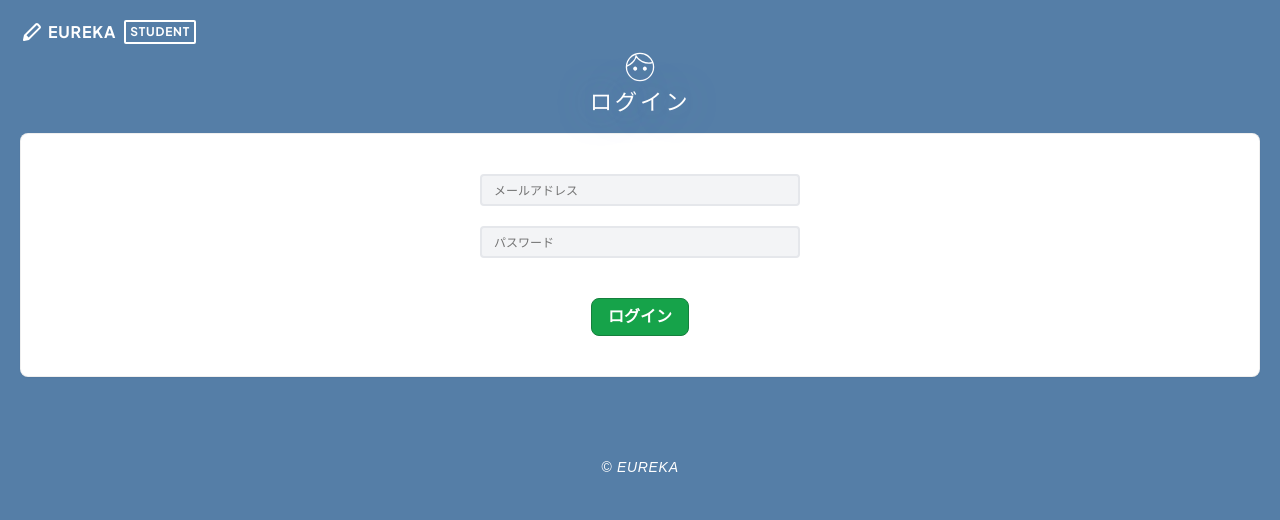
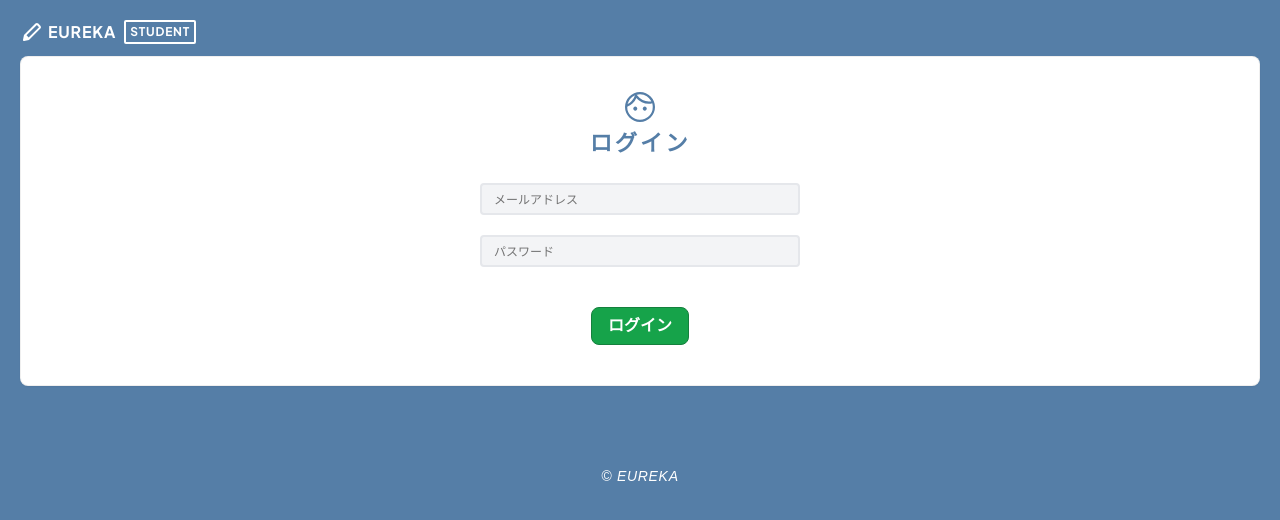
Before and after one commit to iriyamakotoe/react-next-eureka, a Next.js app: page /login in a window 1280 px wide. Shown: the top 520 px of the page. Built offline with nearby package versions, Linux system fonts and the light colour scheme.

Commit message:
ヘッダー＆見出しレイアウト変更

```diff
--- a/src/app/globals.css
+++ b/src/app/globals.css
@@ -41,14 +41,15 @@ input[type='number'] {
 }
 h2.pageTitle {
 	font-size: 1.4em;
-	margin-bottom: 0.6em;
-	color: white;
+	margin-bottom: 1em;
+	color: #557ea7;
 	text-align: center;
 	letter-spacing: 1px;
 	letter-spacing: 2.75px;
-	text-shadow: 0 0 35px #557ea7;
+	/* text-shadow: 0 0 35px #557ea7; */
 	background: url(./assets/img/student.svg) top center no-repeat;
 	padding-top: 1.7em;
+	font-weight: 700;
 }
 .ico-back {
 	background: url(./assets/img/ico_back.svg) top left no-repeat;
--- a/src/app/login/page.tsx
+++ b/src/app/login/page.tsx
@@ -66,8 +66,8 @@ const Login = () => {
 		<>
 			<Header page="login" />
 			<main className="mainWrapper pl-5 pr-5 pb-10">
-				<h2 className="pageTitle">ログイン</h2>
-				<section className="rounded-lg overflow-hidden border border-neutral-200/60 bg-white text-neutral-700 shadow-sm w-full mb-5 p-5 sm:p-10">
+				<section className="rounded-lg overflow-hidden border border-neutral-200/60 bg-white text-neutral-700 shadow-sm w-full mb-5 p-5 sm:p-10 sm:pt-8">
+					<h2 className="pageTitle">ログイン</h2>
 					<form onSubmit={handleSubmit(handleLogin)} noValidate className="loginForm max-w-80 mx-auto">
 						<InputItem register={register} type="email" name="email" placeholder="メールアドレス" />
 						<InputItem register={register} type="password" name="password" placeholder="パスワード" />
--- a/src/app/students/[id]/[year]/report/page.tsx
+++ b/src/app/students/[id]/[year]/report/page.tsx
@@ -24,8 +24,8 @@ const Report = ({params}: {params: {[key: string]: string}}) => {
 		<>
 			<Header params={params} name={scores.students.name} />
 			<main className="mainWrapper pl-5 pr-5 pb-10">
-				<h2 className="pageTitle">成績レポート</h2>
-				<section className="rounded-lg overflow-hidden border border-neutral-200/60 bg-white text-neutral-700 shadow-sm w-full mb-5 p-5 sm:p-10">
+				<section className="rounded-lg overflow-hidden border border-neutral-200/60 bg-white text-neutral-700 shadow-sm w-full mb-5 p-5 sm:p-10 sm:pt-8">
+					<h2 className="pageTitle">成績レポート</h2>
 					<h3 className="mb-2 text-lg font-bold tracking-tight">
 						{scores.students.name}さん（{scores.year}年度）
 					</h3>
--- a/src/app/students/[id]/[year]/scores/page.tsx
+++ b/src/app/students/[id]/[year]/scores/page.tsx
@@ -165,14 +165,14 @@ const Scores = ({params}: {params: {[key: string]: string}}) => {
 		<>
 			<Header params={params} name={scores.students.name} />
 			<main className="mainWrapper pl-5 pr-5 pb-10">
-				<h2 className="pageTitle">成績登録</h2>
-				<section className="rounded-lg overflow-hidden border border-neutral-200/60 bg-white text-neutral-700 shadow-sm w-full mb-5 p-5 sm:p-10">
+				<section className="rounded-lg overflow-hidden border border-neutral-200/60 bg-white text-neutral-700 shadow-sm w-full mb-5 p-5 sm:p-10 sm:pt-8">
+					<h2 className="pageTitle">成績登録</h2>
 					<nav>
 						<ul className="grid grid-flow-col text-center text-gray-700 bg-gray-100 rounded-lg p-2 mb-5">
 							{tabs.map((tab) => (
 								<li
 									key={tab.id}
-									className={`tab-item lex justify-center py-2 ${activeTab === tab.id ? 'bg-white rounded-lg shadow font-bold active' : ''}`}
+									className={`tab-item flex justify-center py-2 cursor-pointer ${activeTab === tab.id ? 'bg-white rounded-lg shadow font-bold active' : ''}`}
 									onClick={() => setActiveTab(tab.id)}
 								>
 									{tab.title}
--- a/src/app/students/[id]/page.tsx
+++ b/src/app/students/[id]/page.tsx
@@ -126,8 +126,8 @@ const EditStudent = ({params}: {params: {[key: string]: string}}) => {
 		<>
 			<Header params={params} name={students.name} />
 			<main className="mainWrapper pl-5 pr-5 pb-10">
-				<h2 className="pageTitle">生徒情報編集</h2>
-				<section className="rounded-lg overflow-hidden border border-neutral-200/60 bg-white text-neutral-700 shadow-sm w-full mb-5 p-5 sm:p-10">
+				<section className="rounded-lg overflow-hidden border border-neutral-200/60 bg-white text-neutral-700 shadow-sm w-full mb-5 p-5 sm:p-10 sm:pt-8">
+					<h2 className="pageTitle">生徒情報編集</h2>
 					<form onSubmit={handleSubmit(onSubmit)} className="max-w-80 mx-auto" noValidate>
 						<InputItem register={register} type="text" name="name" label="名前" required={true} errors={errors.name} />
 						<InputItem register={register} type="text" name="school" label="学校" />
--- a/src/app/students/create/page.tsx
+++ b/src/app/students/create/page.tsx
@@ -90,8 +90,8 @@ const NewStudent = () => {
 		<>
 			<Header />
 			<main className="mainWrapper pl-5 pr-5 pb-10">
-				<h2 className="pageTitle">新規生徒登録</h2>
-				<section className="rounded-lg overflow-hidden border border-neutral-200/60 bg-white text-neutral-700 shadow-sm w-full mb-5 p-5 sm:p-10">
+				<section className="rounded-lg overflow-hidden border border-neutral-200/60 bg-white text-neutral-700 shadow-sm w-full mb-5 p-5 sm:p-10 sm:pt-8">
+					<h2 className="pageTitle">新規生徒登録</h2>
 					<form onSubmit={handleSubmit(onSubmit)} noValidate className="max-w-80 mx-auto">
 						<InputItem register={register} type="text" name="name" label="名前" required={true} errors={errors.name} />
 						<InputItem register={register} type="text" name="school" label="学校" />
--- a/src/app/students/page.tsx
+++ b/src/app/students/page.tsx
@@ -90,8 +90,8 @@ const Students = () => {
 		<>
 			<Header />
 			<main className="mainWrapper pl-5 pr-5 pb-10">
-				<h2 className="pageTitle">生徒一覧</h2>
-				<section className="rounded-lg overflow-hidden border border-neutral-200/60 bg-white text-neutral-700 shadow-sm w-full mb-5 p-5 sm:p-10">
+				<section className="rounded-lg overflow-hidden border border-neutral-200/60 bg-white text-neutral-700 shadow-sm w-full mb-5 p-5 sm:p-10 sm:pt-8">
+					<h2 className="pageTitle">生徒一覧</h2>
 					<div className="grid grid-flow-col text-center text-gray-500 bg-gray-100 rounded-lg p-3 mb-5">
 						<p className="flex justify-center">
 							<ButtonItem type="button" text="新規生徒登録" onClick={createStudent} style="primary" />
--- a/src/components/Header.tsx
+++ b/src/components/Header.tsx
@@ -48,8 +48,8 @@ export const Header: React.FC<Props> = ({params, name, page}) => {
 
 	return (
 		<>
-			<header className="flex justify-between items-center p-5 pb-1 text-white tracking-wider bg-theme-800">
-				<h1 className={plusJakartaSans.className}>
+			<header className="flex justify-between items-center p-5 pb-3 tracking-wider">
+				<h1 className={`text-white ${plusJakartaSans.className}`}>
 					<a href="/students" className="flex items-center">
 						<span className="mr-1">
 							<svg xmlns="http://www.w3.org/2000/svg" height="24px" viewBox="0 -960 960 960" width="24px" fill="#fff">
```
Also changed, not shown: src/app/assets/img/student.svg.
